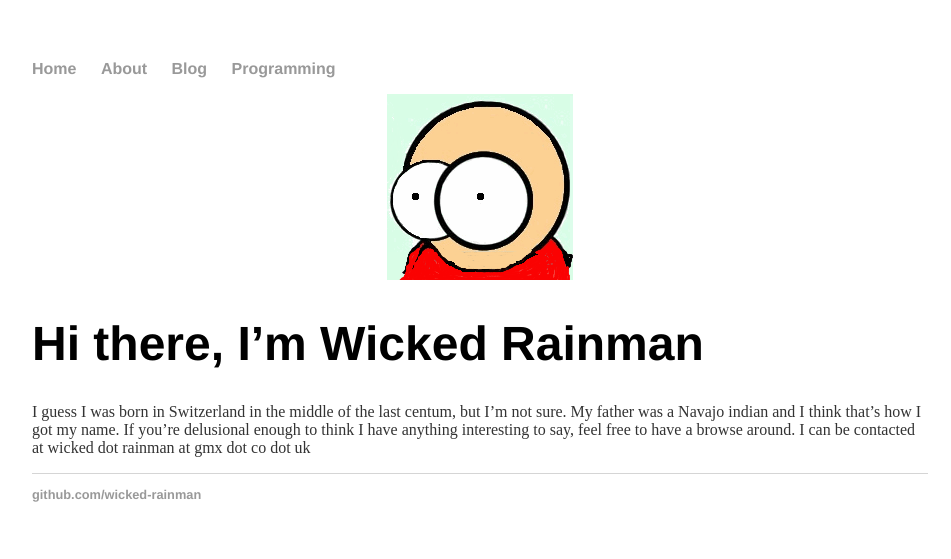
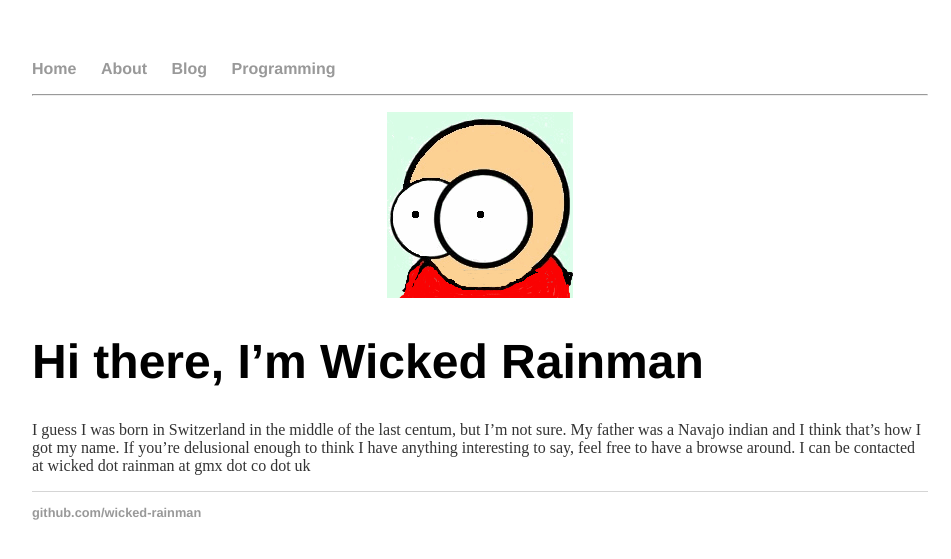
Before and after one commit to wicked-rainman/wicked-rainman.github.io, a Jekyll site: the page built from index.md, in a window 1280 px wide. Shown: the top 559 px of the page, without its empty margins (160-1111 px from the left). Built offline with Jekyll 4.4.1, drawn with Linux system fonts in a browser that asks for light colours.

```diff
--- a/index.md
+++ b/index.md
@@ -2,6 +2,7 @@
 layout: default
 title: Wicked Rainman
 ---
+__________________
 
 <p align="center" >
   <img src="/pictures/marv.png">
```
